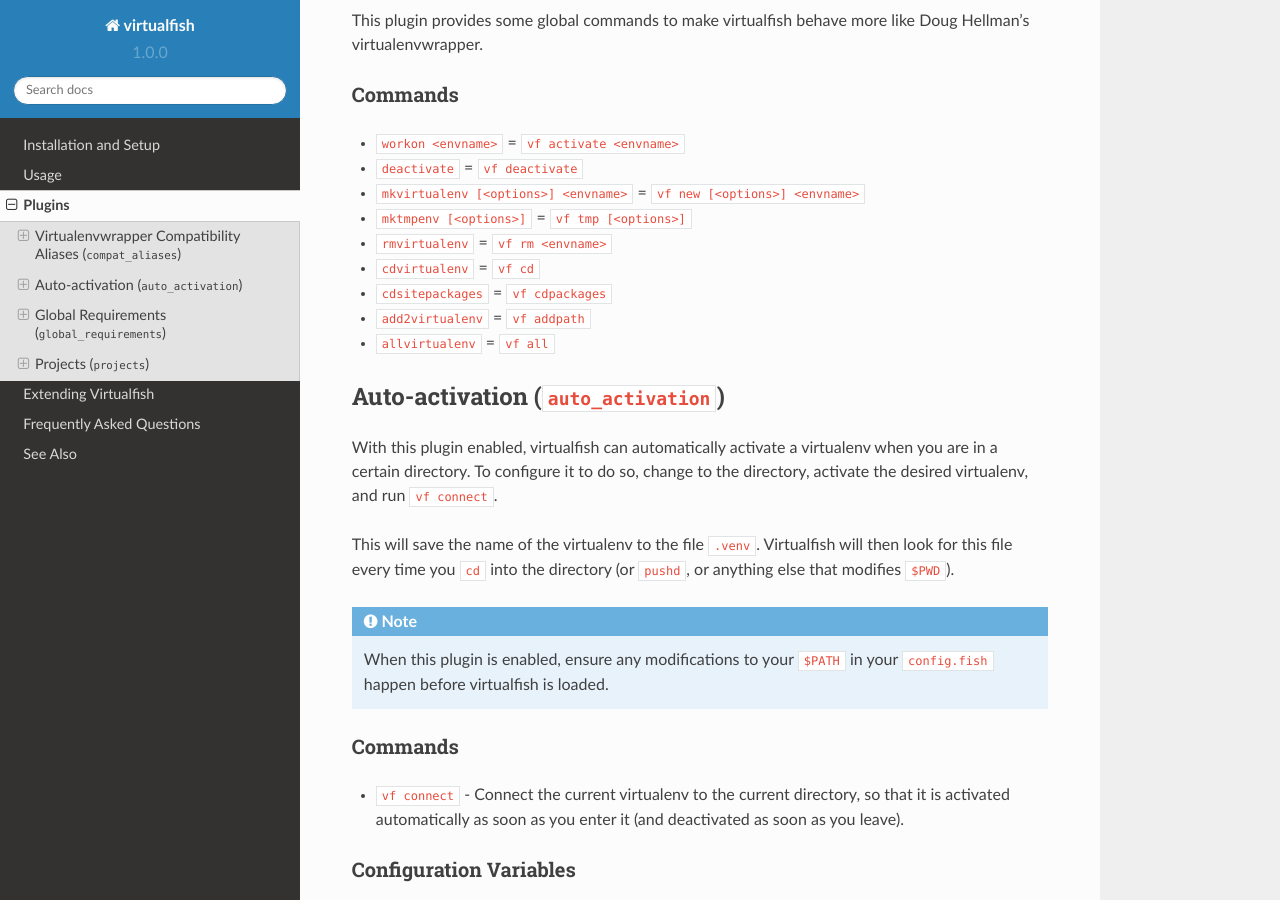
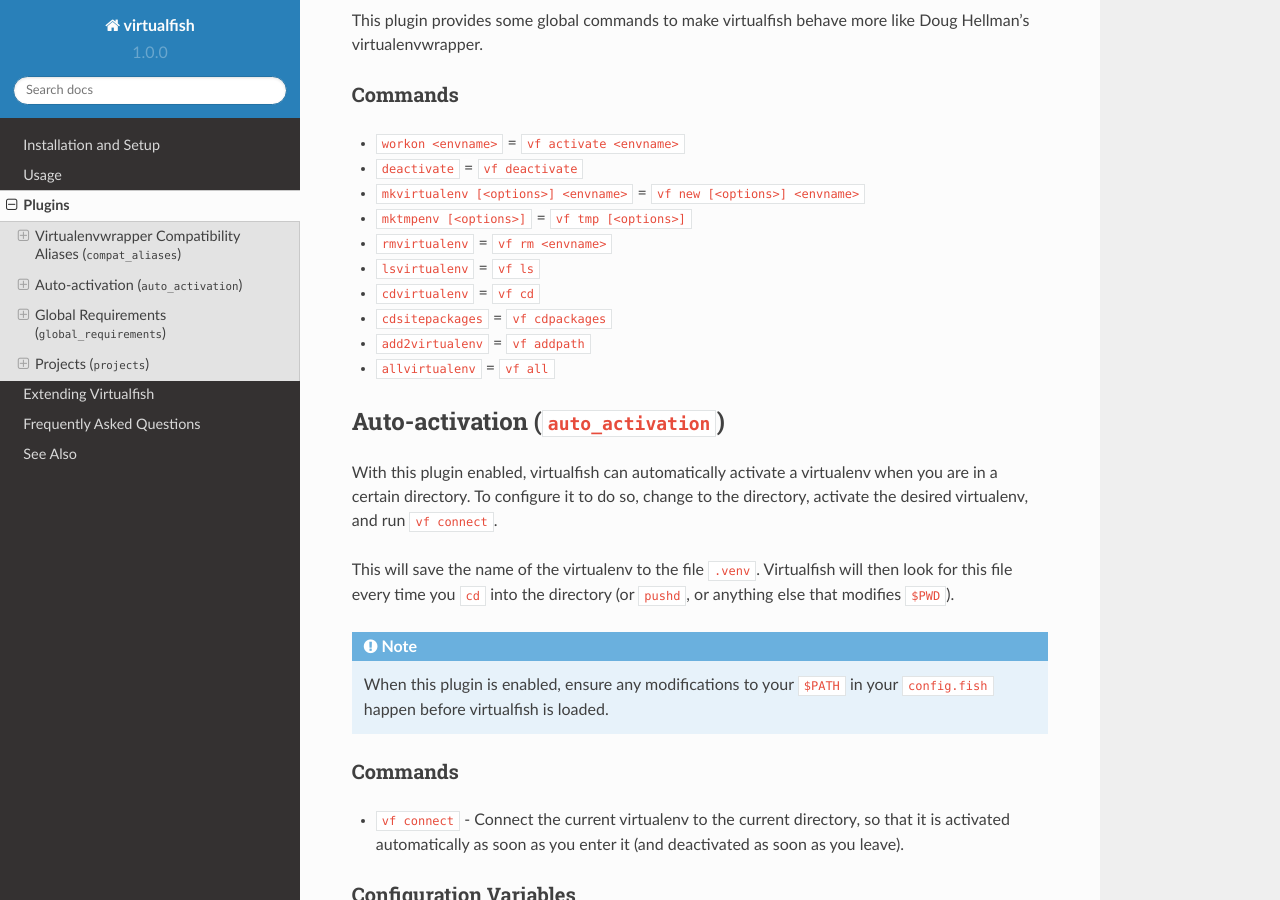
Before and after one commit to justinmayer/virtualfish, a Sphinx documentation site: the page built from docs/plugins.rst, in a window 1280 px wide and 900 px high, scrolled down 395 px. Built offline with Sphinx 7.4.7 and the Read the Docs theme 2.0.0, drawn with Linux system fonts in a browser that asks for light colours.

Commit message:
feat(compat_aliases): add missing `lsvirtualenv`

```diff
--- a/docs/plugins.rst
+++ b/docs/plugins.rst
@@ -25,6 +25,7 @@
 -  ``mkvirtualenv [<options>] <envname>`` = ``vf new [<options>] <envname>``
 -  ``mktmpenv [<options>]`` = ``vf tmp [<options>]``
 -  ``rmvirtualenv`` = ``vf rm <envname>``
+-  ``lsvirtualenv`` = ``vf ls``
 -  ``cdvirtualenv`` = ``vf cd``
 -  ``cdsitepackages`` = ``vf cdpackages``
 -  ``add2virtualenv`` = ``vf addpath``
```
Also changed, not shown: 1 other file.
